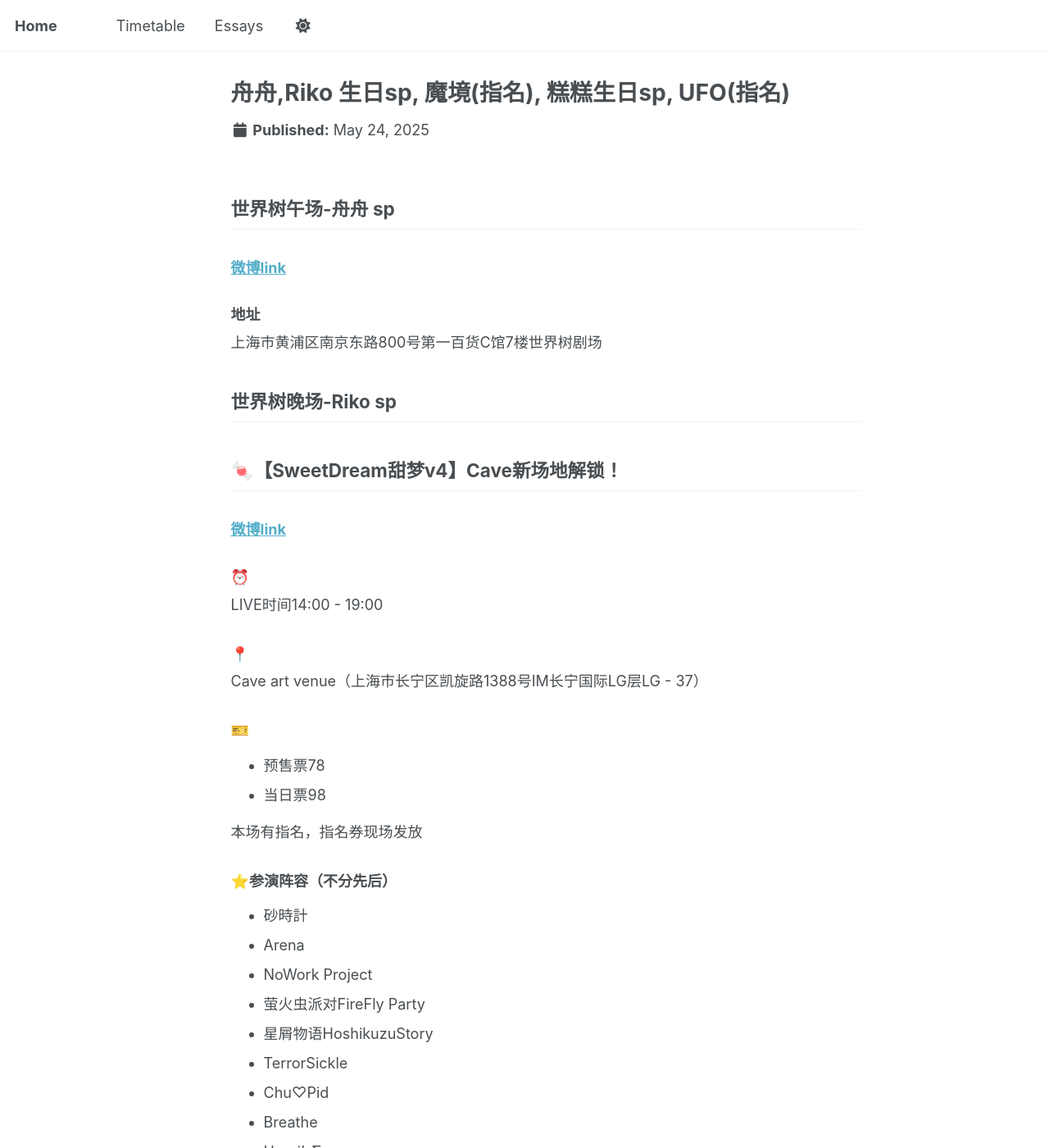
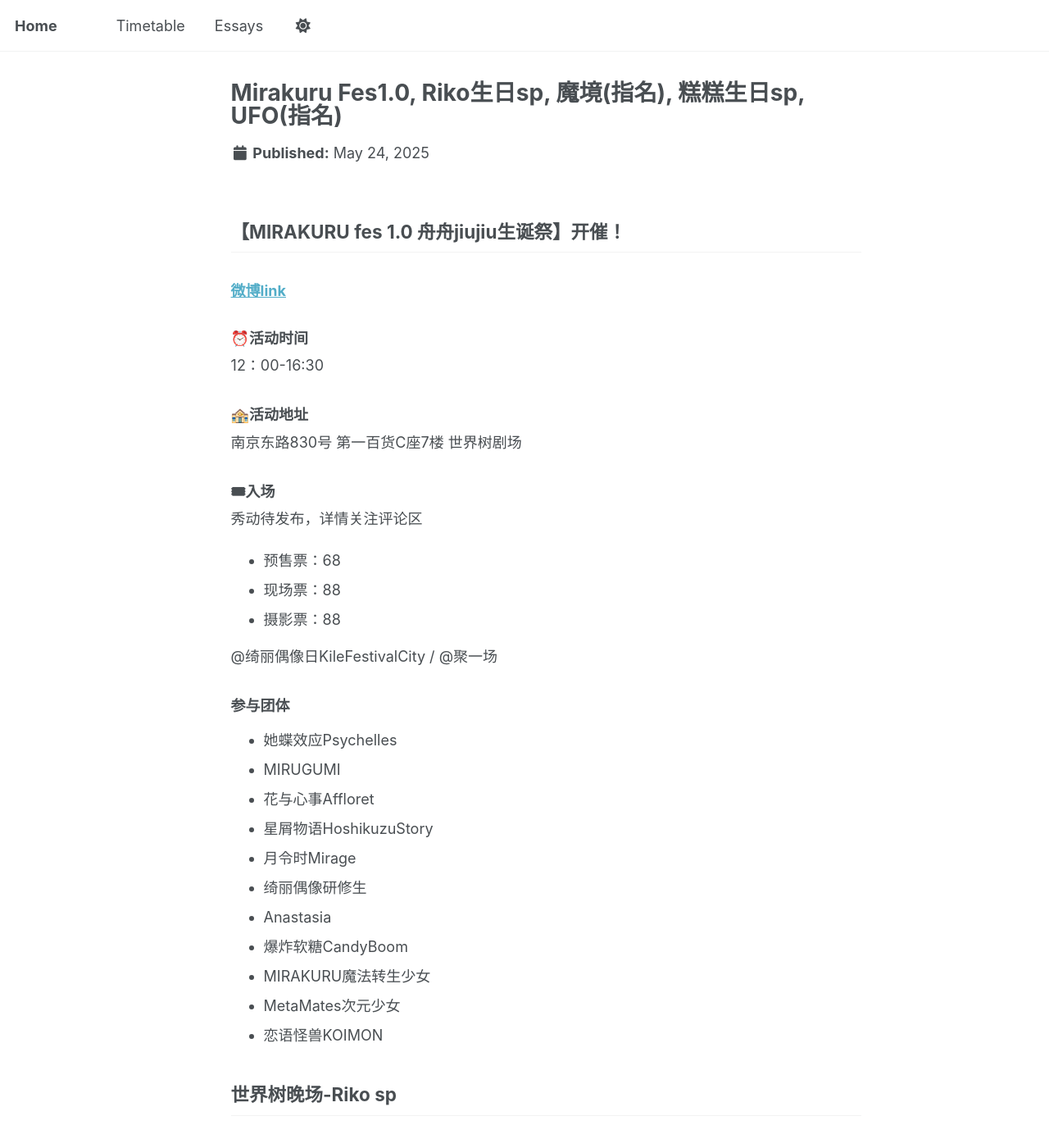
Before and after one commit to renloli/renloli.github.io, a Jekyll site: the page built from _timetable/2025/05/24.md, in a window 1280 px wide and 1400 px high. Shown: the whole window at 82% size. Built offline with Jekyll 4.4.1, drawn with Linux system fonts in a browser that asks for light colours.

Commit message:
Update 20250524.

```diff
--- a/_timetable/2025/05/24.md
+++ b/_timetable/2025/05/24.md
@@ -1,17 +1,39 @@
 ---
-title: "舟舟,Riko 生日sp, 魔境(指名), 糕糕生日sp, UFO(指名)"
+title: "Mirakuru Fes1.0, Riko生日sp, 魔境(指名), 糕糕生日sp, UFO(指名)"
 collection: timetable
 date: 2025-05-24
 layout: single
 tags: [🎂, 指名]
 ---
 
-## 世界树午场-舟舟 sp
+## 【MIRAKURU fes 1.0 舟舟jiujiu生诞祭】开催！
 
-### [微博link](#)
+### [微博link](https://weibo.com/7983156796/PsPrx0P0t#comment)
 
-### 地址
-上海市黄浦区南京东路800号第一百货C馆7楼世界树剧场
+### ⏰活动时间
+12：00-16:30
+### 🏤活动地址
+南京东路830号 第一百货C座7楼 世界树剧场
+### 🎟入场
+秀动待发布，详情关注评论区
+- 预售票：68
+- 现场票：88
+- 摄影票：88
+
+@绮丽偶像日KileFestivalCity / @聚一场
+
+### 参与团体
+- 她蝶效应Psychelles
+- MIRUGUMI
+- 花与心事Affloret
+- 星屑物语HoshikuzuStory
+- 月令时Mirage
+- 绮丽偶像研修生
+- Anastasia
+- 爆炸软糖CandyBoom
+- MIRAKURU魔法转生少女
+- MetaMates次元少女
+- 恋语怪兽KOIMON
 
 ## 世界树晚场-Riko sp
 
```
Also changed, not shown: _timetable/2025/05/images/24_4.jpg (added).
